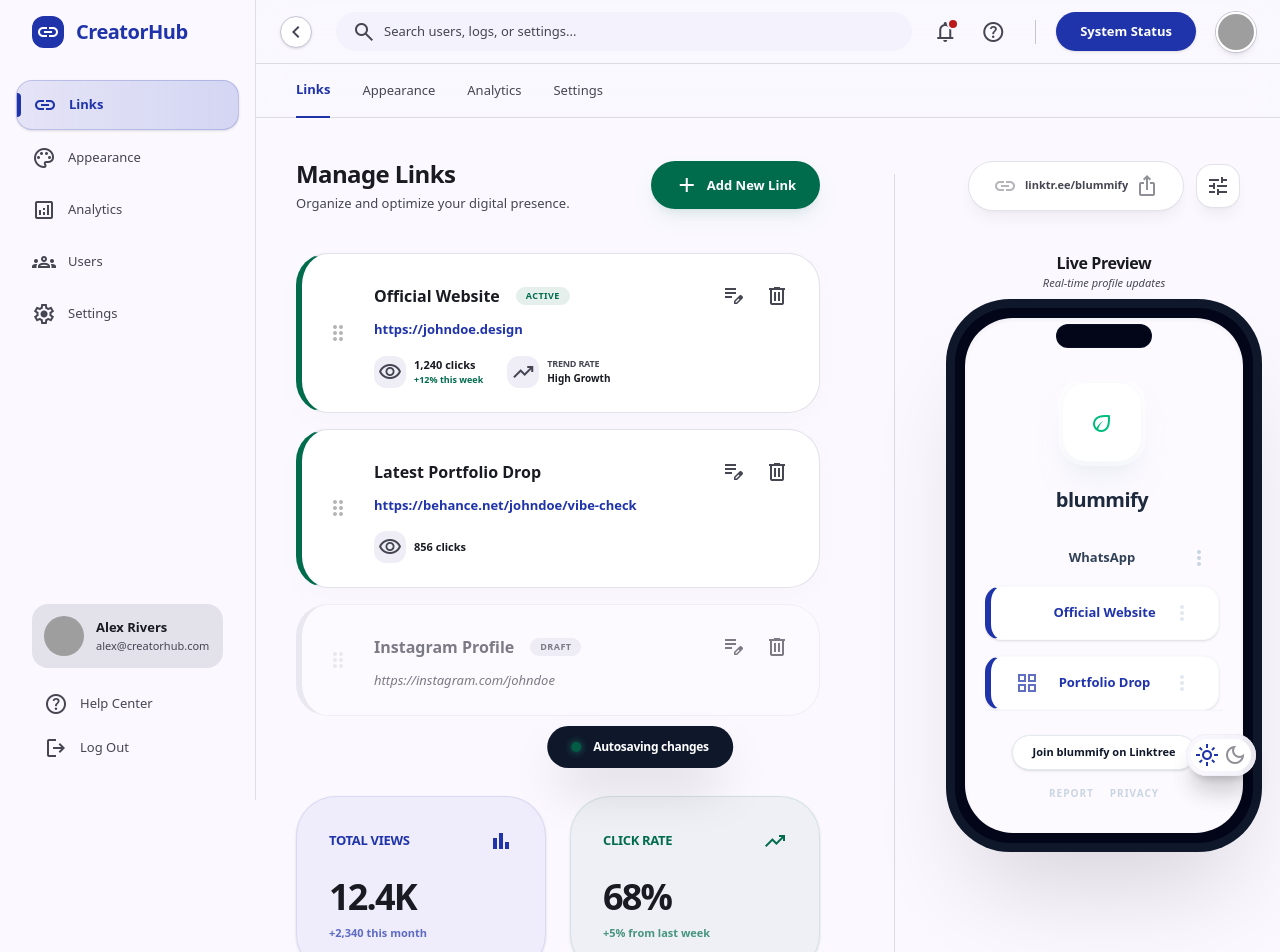
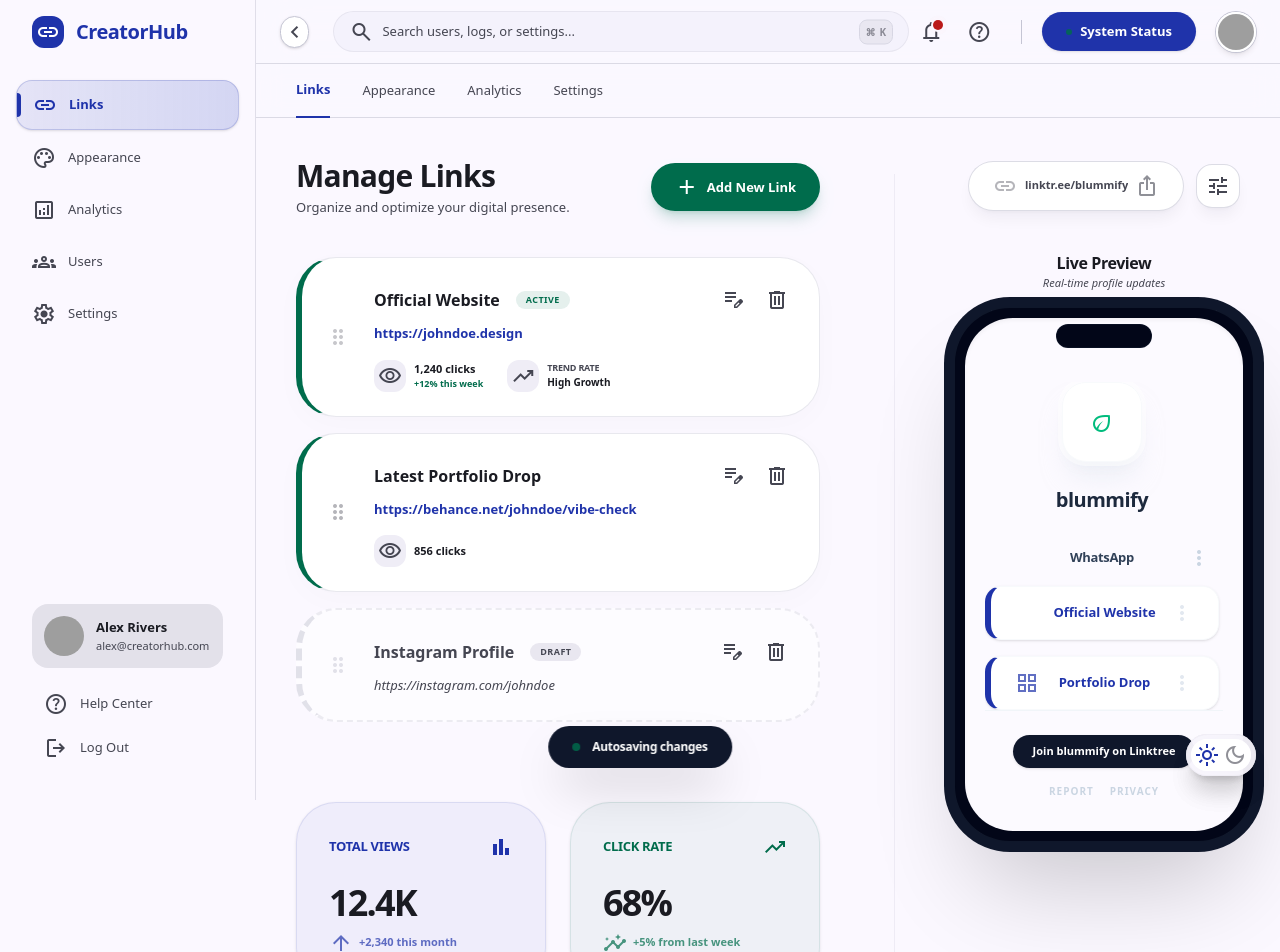
Before and after one commit to blummify/linkhub, a Next.js app: page /user-admin in a window 1280 px wide. Shown: the top 952 px of the page. Built offline with nearby package versions, Linux system fonts and the light colour scheme; grey boxes are pictures that could not be loaded.

Commit message:
Upate: links page contents updated

```diff
--- a/app/components/AppHeader.tsx
+++ b/app/components/AppHeader.tsx
@@ -22,15 +22,19 @@ export default function AppHeader({ isAdmin = false }: { isAdmin?: boolean }) {
         </button>
 
         {/* Enhanced Search Bar */}
-        <div className="relative w-full max-w-xl">
+        <div className="relative w-full max-w-xl group">
           <div className="absolute left-4 top-1/2 -translate-y-1/2 flex items-center">
-            <span className="material-symbols-outlined text-on-surface-variant text-[20px]">search</span>
+            <span className="material-symbols-outlined text-on-surface-variant text-[20px] group-focus-within:text-primary transition-colors">search</span>
           </div>
           <input
-            className="w-full bg-surface-container-low border-none rounded-full pl-12 pr-6 py-2.5 text-[13px] text-on-surface placeholder:text-on-surface-variant focus:ring-2 focus:ring-primary/10 transition-all outline-none font-medium"
+            className="w-full bg-surface-container-low border border-outline-variant/30 rounded-full pl-12 pr-12 py-2.5 text-[13px] text-on-surface placeholder:text-on-surface-variant focus:ring-4 focus:ring-primary/10 focus:border-primary/20 transition-all outline-none font-medium"
             placeholder={isAdmin ? "Search users, logs, or settings..." : "Search links..."}
             type="text"
           />
+          <div className="absolute right-4 top-1/2 -translate-y-1/2 hidden md:flex items-center gap-1 px-1.5 py-1 bg-surface-container-highest border border-outline-variant rounded text-[10px] font-black text-on-surface-variant opacity-60">
+            <span>⌘</span>
+            <span>K</span>
+          </div>
         </div>
       </div>
 
@@ -39,7 +43,8 @@ export default function AppHeader({ isAdmin = false }: { isAdmin?: boolean }) {
         <div className="flex items-center gap-1">
           <button className="hover:bg-surface-container-high rounded-full p-2.5 transition-colors flex items-center justify-center relative text-on-surface-variant group">
             <span className="material-symbols-outlined text-[24px]">notifications</span>
-            <span className="absolute top-2.5 right-2.5 w-2 h-2 bg-error rounded-full ring-2 ring-surface"></span>
+            <span className="absolute top-2.5 right-2.5 w-2.5 h-2.5 bg-error rounded-full ring-2 ring-surface"></span>
+            <span className="absolute top-2.5 right-2.5 w-2.5 h-2.5 bg-error rounded-full animate-ping opacity-40"></span>
           </button>
           <button className="hover:bg-surface-container-high rounded-full p-2.5 transition-colors flex items-center justify-center text-on-surface-variant">
             <span className="material-symbols-outlined text-[24px]">help</span>
@@ -50,8 +55,10 @@ export default function AppHeader({ isAdmin = false }: { isAdmin?: boolean }) {
         <div className="h-6 w-px bg-outline-variant mx-1"></div>
 
         {/* System Status Button */}
-        <button className="bg-primary text-on-primary px-6 py-2.5 rounded-full text-[13px] font-bold shadow-sm hover:opacity-90 transition-all active:scale-95 flex items-center gap-2">
-          System Status
+        <button className="bg-primary text-on-primary px-6 py-2.5 rounded-full text-[13px] font-bold shadow-sm hover:opacity-90 transition-all active:scale-95 flex items-center gap-2 group relative overflow-hidden">
+          <div className="w-1.5 h-1.5 bg-secondary rounded-full animate-pulse shadow-[0_0_8px_rgba(var(--lh-secondary),0.6)]"></div>
+          <span className="relative z-10">System Status</span>
+          <div className="absolute inset-0 bg-white/10 opacity-0 group-hover:opacity-100 transition-opacity"></div>
         </button>
 
         {/* User Profile */}
--- a/app/user-admin/UserAdminClient.tsx
+++ b/app/user-admin/UserAdminClient.tsx
@@ -42,14 +42,14 @@ export default function UserAdminClient() {
           <div className={`max-w-[1280px] mx-auto p-6 md:p-10 grid grid-cols-12 gap-12 lg:gap-16 ${isCollapsed ? 'px-12 md:px-20' : ''} transition-all duration-500 relative`}>
 
             {/* Left Column: Link Management */}
-            <section className="col-span-12 lg:col-span-7 space-y-10">
+            <section className="col-span-12 lg:col-span-7 space-y-10 animate-fade-in-up">
               <div className="flex items-center justify-between">
                 <div>
-                  <h1 className="text-2xl font-black text-on-surface tracking-tight">Manage Links</h1>
+                  <h1 className="text-3xl font-black text-on-surface tracking-tight">Manage Links</h1>
                   <p className="text-[13px] text-on-surface-variant font-medium mt-1">Organize and optimize your digital presence.</p>
                 </div>
-                <button className="flex items-center gap-2 bg-secondary text-on-secondary px-6 py-3 rounded-full font-bold shadow-lg shadow-secondary/10 hover:opacity-90 transition-all text-[13px] active:scale-95">
-                  <span className="material-symbols-outlined text-[20px]">add</span>
+                <button className="flex items-center gap-2 bg-secondary text-on-secondary px-6 py-3 rounded-full font-bold shadow-lg shadow-secondary/20 hover:scale-105 transition-all text-[13px] active:scale-95 group">
+                  <span className="material-symbols-outlined text-[20px] group-hover:rotate-90 transition-transform">add</span>
                   Add New Link
                 </button>
               </div>
@@ -57,8 +57,8 @@ export default function UserAdminClient() {
               {/* Links Cards Container */}
               <div className="space-y-4">
                 {/* Link Card 1: Active */}
-                <div className="bg-surface-container-lowest rounded-[2rem] p-6 flex items-center gap-6 group relative shadow-[0_8px_30px_rgb(0,0,0,0.02)] border border-outline-variant/50 transition-all hover:shadow-[0_20px_40px_rgb(0,0,0,0.04)] dark:hover:bg-surface-container border-l-[6px] border-l-secondary">
-                  <div className="flex flex-col items-center justify-center cursor-grab text-on-surface-variant/40 hover:text-on-surface-variant transition-colors">
+                <div className="bg-surface-container-lowest rounded-[2.5rem] p-6 flex items-center gap-6 group relative shadow-[0_8px_30px_rgb(0,0,0,0.02)] border border-outline-variant/40 transition-all hover:shadow-[0_25px_50px_-12px_rgba(0,107,77,0.1)] hover:border-secondary/20 border-l-[6px] border-l-secondary animate-fade-in-up delay-100">
+                  <div className="flex flex-col items-center justify-center cursor-grab text-on-surface-variant/30 hover:text-on-surface-variant transition-colors">
                     <span className="material-symbols-outlined text-[24px]">drag_indicator</span>
                   </div>
 
@@ -103,7 +103,7 @@ export default function UserAdminClient() {
                 </div>
 
                 {/* Link Card 2 */}
-                <div className="bg-surface-container-lowest rounded-[2rem] p-6 flex items-center gap-6 group relative shadow-[0_8px_30px_rgb(0,0,0,0.02)] border border-outline-variant/50 transition-all hover:shadow-[0_20px_40px_rgb(0,0,0,0.04)] dark:hover:bg-surface-container border-l-[6px] border-l-secondary">
+                <div className="bg-surface-container-lowest rounded-[2.5rem] p-6 flex items-center gap-6 group relative shadow-[0_8px_30px_rgb(0,0,0,0.02)] border border-outline-variant/40 transition-all hover:shadow-[0_25px_50px_-12px_rgba(0,107,77,0.1)] hover:border-secondary/20 border-l-[6px] border-l-secondary animate-fade-in-up delay-200">
                   <div className="flex flex-col items-center justify-center cursor-grab text-on-surface-variant/40 transition-colors">
                     <span className="material-symbols-outlined text-[24px]">drag_indicator</span>
                   </div>
@@ -129,8 +129,8 @@ export default function UserAdminClient() {
                   </div>
                 </div>
 
-                {/* Link Card 3: Draft */}
-                <div className="bg-surface-container-lowest/50 rounded-[2rem] p-6 flex items-center gap-6 group relative border border-outline-variant/30 transition-all border-l-[6px] border-l-outline-variant/50 opacity-70">
+                {/* Link Card 3: Draft - Dashed Border Style */}
+                <div className="bg-surface-container-lowest/50 rounded-[2.5rem] p-6 flex items-center gap-6 group relative border-2 border-dashed border-outline-variant/30 transition-all border-l-[6px] border-l-outline-variant/50 opacity-70 animate-fade-in-up delay-300">
                   <div className="flex flex-col items-center justify-center text-outline-variant/50">
                     <span className="material-symbols-outlined text-[24px]">drag_indicator</span>
                   </div>
@@ -155,46 +155,52 @@ export default function UserAdminClient() {
               </div>
 
               {/* Redesigned Analytics Section */}
-              <div className="grid grid-cols-2 gap-6 pt-10">
-                <div className="bg-primary/5 rounded-[2.5rem] p-8 border border-primary/10 flex flex-col items-start shadow-sm transition-all hover:bg-primary/10">
+              <div className="grid grid-cols-2 gap-6 pt-10 animate-fade-in-up delay-500">
+                <div className="bg-primary/5 rounded-[2.5rem] p-8 border border-primary/10 flex flex-col items-start shadow-sm transition-all hover:bg-primary/10 group">
                   <div className="flex items-center justify-between w-full mb-6">
                     <p className="text-[13px] font-black text-primary uppercase tracking-tight">Total Views</p>
-                    <span className="material-symbols-outlined text-primary text-[24px]">bar_chart</span>
+                    <span className="material-symbols-outlined text-primary text-[24px] group-hover:scale-110 transition-transform">bar_chart</span>
                   </div>
                   <div className="text-4xl font-black text-on-surface tracking-tighter mb-2">12.4K</div>
-                  <p className="text-[11px] font-bold text-primary/70">+2,340 this month</p>
+                  <div className="flex items-center gap-1.5 text-[11px] font-bold text-primary/70">
+                    <span className="material-symbols-outlined text-[14px]">arrow_upward</span>
+                    <span>+2,340 this month</span>
+                  </div>
                 </div>
 
-                <div className="bg-secondary/5 rounded-[2.5rem] p-8 border border-secondary/10 flex flex-col items-start shadow-sm transition-all hover:bg-secondary/10">
+                <div className="bg-secondary/5 rounded-[2.5rem] p-8 border border-secondary/10 flex flex-col items-start shadow-sm transition-all hover:bg-secondary/10 group">
                   <div className="flex items-center justify-between w-full mb-6">
                     <p className="text-[13px] font-black text-secondary uppercase tracking-tight">Click Rate</p>
-                    <span className="material-symbols-outlined text-secondary text-[24px]">trending_up</span>
+                    <span className="material-symbols-outlined text-secondary text-[24px] group-hover:scale-110 transition-transform">trending_up</span>
                   </div>
                   <div className="text-4xl font-black text-on-surface tracking-tighter mb-2">68%</div>
-                  <p className="text-[11px] font-bold text-secondary/70">+5% from last week</p>
+                  <div className="flex items-center gap-1.5 text-[11px] font-bold text-secondary/70">
+                    <span className="material-symbols-outlined text-[14px]">insights</span>
+                    <span>+5% from last week</span>
+                  </div>
                 </div>
               </div>
             </section>
 
-            {/* Vertical Separator - More Defined and Persistent */}
-            <div className="hidden lg:block lg:col-span-1 border-r border-outline-variant/60 h-auto self-stretch mx-auto my-4"></div>
+            {/* Vertical Separator */}
+            <div className="hidden lg:block lg:col-span-1 border-r border-outline-variant/60 h-auto self-stretch mx-auto my-4 animate-fade-in opacity-40"></div>
 
             {/* Right Column: Preview Wrapper */}
-            <section className="hidden lg:col-span-4 lg:flex flex-col items-center sticky top-40 h-[calc(100vh-12rem)]">
+            <section className="hidden lg:col-span-4 lg:flex flex-col items-center sticky top-40 h-[calc(100vh-12rem)] animate-fade-in delay-700">
               {/* Share Bar & Controls - Compact Mockup Style */}
               <div className="flex items-center gap-3 w-full max-w-[320px] mb-10">
                 <div
                   onClick={() => setShowShareModal(true)}
-                  className="flex-1 bg-surface-container-lowest border border-outline-variant/50 rounded-full py-3 px-6 flex items-center justify-between shadow-lg shadow-on-surface/5 cursor-pointer hover:border-primary/20 transition-all group"
+                  className="flex-1 bg-surface-container-lowest border border-outline-variant/60 rounded-full py-3 px-6 flex items-center justify-between shadow-lg shadow-on-surface/5 cursor-pointer hover:border-primary/40 transition-all group"
                 >
                   <div className="flex items-center gap-2 overflow-hidden">
-                    <span className="material-symbols-outlined text-[18px] text-on-surface-variant/40">link</span>
+                    <span className="material-symbols-outlined text-[18px] text-on-surface-variant/40 group-hover:text-primary transition-colors">link</span>
                     <span className="text-[11px] font-bold text-on-surface-variant truncate">linktr.ee/blummify</span>
                   </div>
                   <span className="material-symbols-outlined text-[18px] text-on-surface-variant/60 group-hover:text-primary transition-colors">ios_share</span>
                 </div>
-                <button className="w-11 h-11 bg-surface-container-lowest border border-outline-variant/50 rounded-xl flex items-center justify-center shadow-lg shadow-on-surface/5 hover:bg-surface transition-all active:scale-95">
-                  <span className="material-symbols-outlined text-[20px] text-on-surface-variant">tune</span>
+                <button className="w-11 h-11 bg-surface-container-lowest border border-outline-variant/60 rounded-xl flex items-center justify-center shadow-lg shadow-on-surface/5 hover:bg-surface transition-all active:scale-95 group">
+                  <span className="material-symbols-outlined text-[20px] text-on-surface-variant group-hover:text-primary transition-colors">tune</span>
                 </button>
               </div>
 
@@ -204,12 +210,12 @@ export default function UserAdminClient() {
               </div>
 
               {/* iPhone Mockup Container */}
-              <div className="relative w-[300px] h-[600px] bg-slate-950 rounded-[3.5rem] p-2.5 shadow-[0px_60px_100px_-20px_rgba(0,0,0,0.15)] ring-[8px] ring-slate-900 border border-slate-800/50">
+              <div className="relative w-[300px] h-[600px] bg-slate-950 rounded-[3.5rem] p-2.5 shadow-[0px_60px_100px_-20px_rgba(0,0,0,0.2)] ring-[10px] ring-slate-900 border border-slate-800/50 origin-top transition-all duration-700">
                 {/* Dynamic Island */}
                 <div className="absolute top-4 left-1/2 -translate-x-1/2 w-24 h-6 bg-slate-950 rounded-full z-20 border border-slate-800/30"></div>
 
                 {/* Screen Content Wrapper */}
-                <div className="w-full h-full bg-[#fcfaff] rounded-[3rem] overflow-hidden relative flex flex-col pt-16 px-5 pb-8 shadow-inner overflow-hidden">
+                <div className="w-full h-full bg-[#fcfaff] rounded-[3rem] shadow-inner overflow-hidden relative flex flex-col pt-16 px-5 pb-8">
 
                   {/* Internal Scrollable Content */}
                   <div className="flex-1 overflow-y-auto scrollbar-hide space-y-8 pr-1 text-slate-900">
@@ -226,7 +232,7 @@ export default function UserAdminClient() {
                     <div className="space-y-4">
                        <div className="flex items-center justify-between px-2">
                          <div className="w-6"></div>
-                         <span className="text-[13px] font-bold text-slate-700">WhatsApp</span>
+                         <span className="text-[13px] font-bold text-slate-700 tracking-tight">WhatsApp</span>
                          <span className="material-symbols-outlined text-slate-300 text-sm">more_vert</span>
                        </div>
 
@@ -248,7 +254,7 @@ export default function UserAdminClient() {
 
                   {/* Fixed Phone Footer */}
                   <div className="pt-6 border-t border-slate-100 flex flex-col items-center gap-4">
-                    <button className="bg-white text-slate-900 px-5 py-2 rounded-full font-black text-[11px] border border-slate-200 shadow-sm transition-all hover:scale-105 active:scale-95">
+                    <button className="bg-slate-900 text-white px-5 py-2 rounded-full font-black text-[11px] shadow-sm transition-all hover:scale-105 active:scale-95">
                       Join blummify on Linktree
                     </button>
                     <div className="flex gap-4 text-[10px] font-bold text-slate-300 uppercase tracking-widest">
@@ -263,9 +269,9 @@ export default function UserAdminClient() {
 
           {/* Floating Footer bar */}
           <div className="fixed bottom-8 left-1/2 -translate-x-1/2 z-40">
-            <div className="bg-slate-900 text-white px-6 py-3 rounded-full shadow-2xl flex items-center gap-3 animate-in slide-in-from-bottom duration-500">
-               <div className="w-2.5 h-2.5 bg-secondary rounded-full animate-pulse shadow-[0_0_8px_rgba(52,211,153,0.6)]"></div>
-               <span className="text-[12px] font-bold tracking-tight">Autosaving changes</span>
+            <div className="bg-slate-900 text-white px-6 py-3 rounded-full shadow-2xl flex items-center gap-3 animate-fade-in-up duration-700">
+               <div className="w-2 h-2 bg-secondary rounded-full animate-pulse shadow-[0_0_12px_rgba(var(--lh-secondary),0.8)]"></div>
+               <span className="text-[12px] font-black tracking-tight">Autosaving changes</span>
             </div>
           </div>
         </main>
@@ -279,44 +285,47 @@ export default function UserAdminClient() {
         {showShareModal && (
           <div className="fixed inset-0 z-[100] flex items-center justify-center p-4 animate-in fade-in duration-300">
             <div
-              className="absolute inset-0 bg-slate-900/40 backdrop-blur-md"
+              className="absolute inset-0 bg-slate-900/60 backdrop-blur-md"
               onClick={() => setShowShareModal(false)}
             ></div>
             <div className="relative w-full max-w-md bg-surface rounded-[3rem] shadow-2xl overflow-hidden animate-in zoom-in-95 duration-300 border border-outline-variant/60">
                {/* Modal Header */}
-               <div className="p-8 flex items-center justify-between">
-                 <h3 className="text-2xl font-black text-on-surface tracking-tight">Share</h3>
-                 <button onClick={() => setShowShareModal(false)} className="w-10 h-10 bg-surface-container text-on-surface-variant hover:text-on-surface rounded-full flex items-center justify-center transition-all">
+               <div className="p-10 flex items-center justify-between">
+                 <div>
+                   <h3 className="text-2xl font-black text-on-surface tracking-tight">Share Profile</h3>
+                   <p className="text-[12px] text-on-surface-variant font-medium mt-1">Connect with your community.</p>
+                 </div>
+                 <button onClick={() => setShowShareModal(false)} className="w-10 h-10 bg-surface-container text-on-surface-variant hover:text-on-surface rounded-full flex items-center justify-center transition-all hover:rotate-90">
                     <span className="material-symbols-outlined">close</span>
                  </button>
                </div>
 
-               <div className="px-8 pb-10 space-y-8">
+               <div className="px-10 pb-12 space-y-8">
                  {/* URL Field */}
-                 <div className="bg-surface-container-low border border-outline-variant/30 p-4 rounded-[2rem] flex items-center gap-4">
+                 <div className="bg-surface-container-low border border-outline-variant/30 p-4 rounded-[2.5rem] flex items-center gap-4 transition-all hover:border-primary/30">
                     <div className="w-12 h-12 bg-surface rounded-2xl flex items-center justify-center shadow-sm text-primary font-black">
                       <span className="material-symbols-outlined">hub</span>
                     </div>
                     <span className="flex-1 text-sm font-bold text-on-surface-variant truncate text-center">linktr.ee/blummify</span>
                     <button
                       onClick={handleCopy}
-                      className={`px-6 py-2.5 rounded-full text-xs font-black transition-all ${copied ? 'bg-secondary text-on-secondary' : 'bg-on-surface text-surface hover:opacity-90'}`}
+                      className={`px-8 py-3 rounded-full text-xs font-black transition-all ${copied ? 'bg-secondary text-on-secondary scale-95' : 'bg-on-surface text-surface hover:opacity-90 active:scale-95'}`}
                     >
-                      {copied ? 'Copied' : 'Copy'}
+                      {copied ? 'Copied!' : 'Copy'}
                     </button>
                  </div>
 
                  {/* Platforms Grid */}
-                 <div className="grid grid-cols-4 gap-4">
+                 <div className="grid grid-cols-4 gap-6">
                    {[
                      { label: 'Instagram', icon: 'photo_camera', color: 'bg-gradient-to-tr from-yellow-400 via-red-500 to-purple-600' },
                      { label: 'TikTok', icon: 'music_note', color: 'bg-[#000000]' },
                      { label: 'X', icon: 'close', color: 'bg-[#000000]' },
                      { label: 'QR', icon: 'qr_code', color: 'bg-primary' }
                    ].map((p) => (
-                     <div key={p.label} className="flex flex-col items-center gap-2 group cursor-pointer">
-                        <div className={`w-12 h-12 ${p.color} rounded-full flex items-center justify-center text-white shadow-lg transition-transform group-hover:scale-110 active:scale-95`}>
-                          <span className="material-symbols-outlined text-[20px]">{p.icon}</span>
+                     <div key={p.label} className="flex flex-col items-center gap-3 group cursor-pointer">
+                        <div className={`w-14 h-14 ${p.color} rounded-full flex items-center justify-center text-white shadow-lg transition-all group-hover:scale-110 active:scale-95 group-hover:rotate-6`}>
+                          <span className="material-symbols-outlined text-[24px]">{p.icon}</span>
                         </div>
                         <span className="text-[10px] font-black text-on-surface-variant uppercase tracking-widest">{p.label}</span>
                      </div>
```
